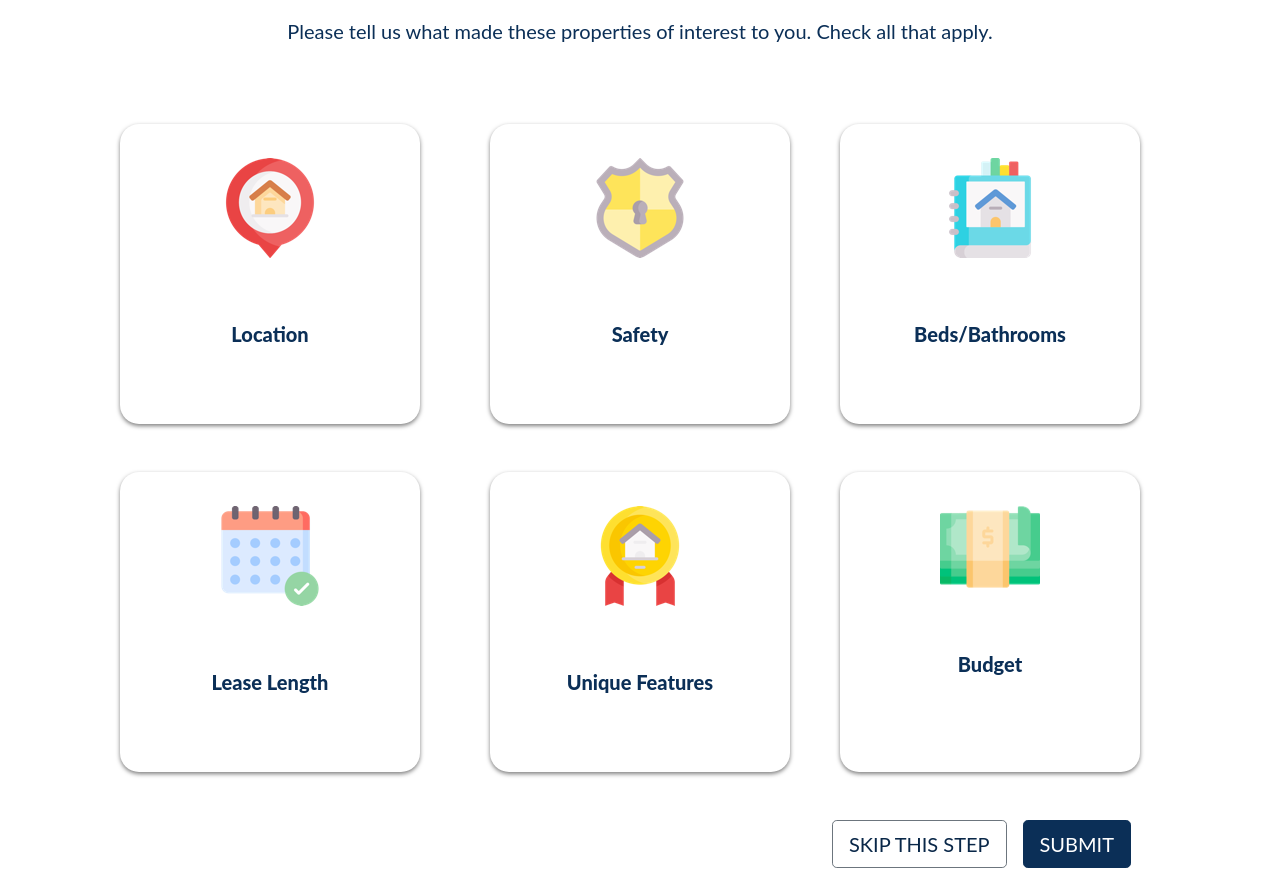
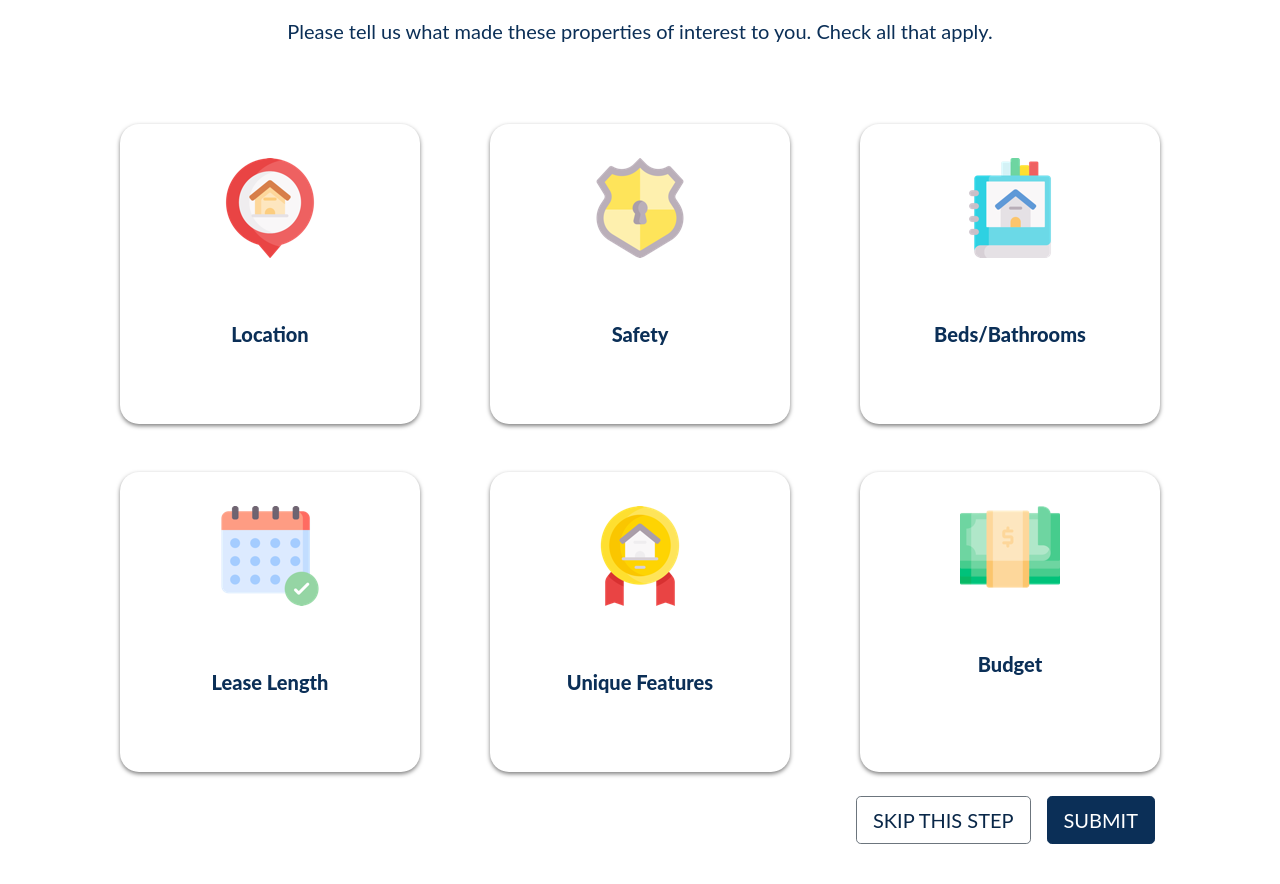
Before and after one commit to VNgwazini/Rental-Property-App, a Next.js app: page /tenant/top_preferences in a window 1280 px wide. Shown: the part 300-1184 px from the top of the page. After the commit the page ends 1160 px from the top, so only its background shows below. Built offline with nearby package versions, Linux system fonts and the light colour scheme; a small style sheet from the web is missing.

Commit message:
Updated form button alignment.

```diff
--- a/components/TopPreferences.js
+++ b/components/TopPreferences.js
@@ -153,7 +153,7 @@ export default function TopPreferences() {
               </div>
             </Col>
             <Col>
-              <div className="tmx-auto ext-center top-pref-Rectangle mt-5">
+              <div className="mx-auto text-center top-pref-Rectangle mt-5">
                 <a className=" stretched-link" onClick={handleBdba}></a>
                 <Row>
                   <Col>
@@ -270,7 +270,7 @@ export default function TopPreferences() {
               </div>
             </Col>
             <Col>
-              <div className="tmx-auto ext-center top-pref-Rectangle mt-5">
+              <div className="mx-auto text-center top-pref-Rectangle mt-5">
                 <a className=" stretched-link" onClick={handleBudget}></a>
                 <Row>
                   <Col>
@@ -309,20 +309,19 @@ export default function TopPreferences() {
             </Col>
           </Row>
           <Row>
-            <Col lg="12" className="pr-5 pb-3">
+            <Col lg="12" className="pr-4 pb-3">
               <Button
                 variant="primary"
-                className="mt-5 mx-3 float-right"
+                className="mt-4 mx-3 float-right"
                 size="lg"
                 onClick={handleSubmit}
               >
                 SUBMIT
               </Button>{" "}
-              <>
               <Link href="unique_features" passHref>
                 <Button
                   variant="outline-secondary"
-                    className="mt-5 float-right"
+                  className="mt-4 float-right"
                   size="lg"
                   onClick={handleSubmit}
                   style={{
@@ -332,7 +331,6 @@ export default function TopPreferences() {
                   SKIP THIS STEP
                 </Button>
               </Link>
-              </>
             </Col>
           </Row>
         </Container>
```
Lines whose indentation alone changed are shown as unchanged.
